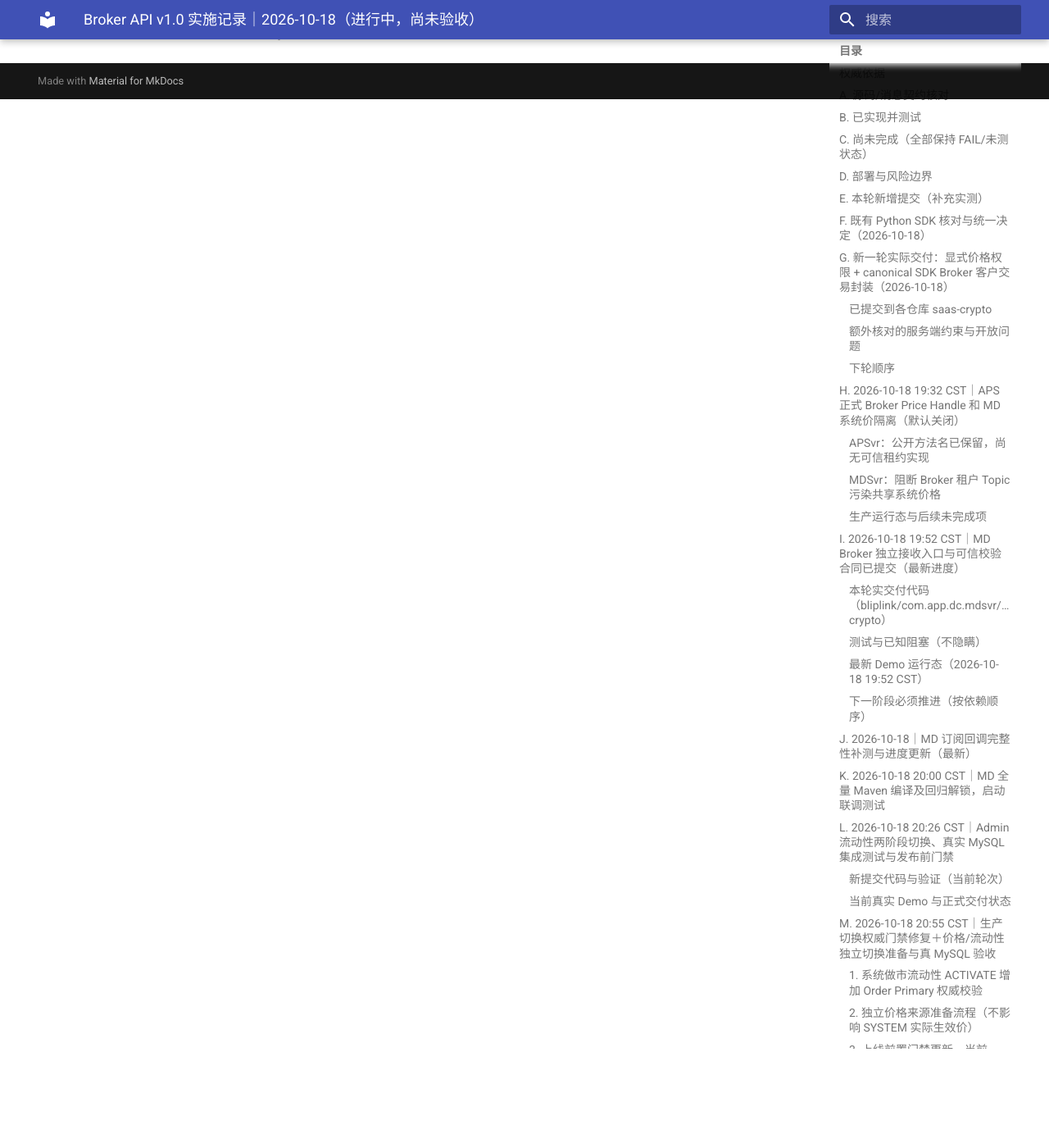
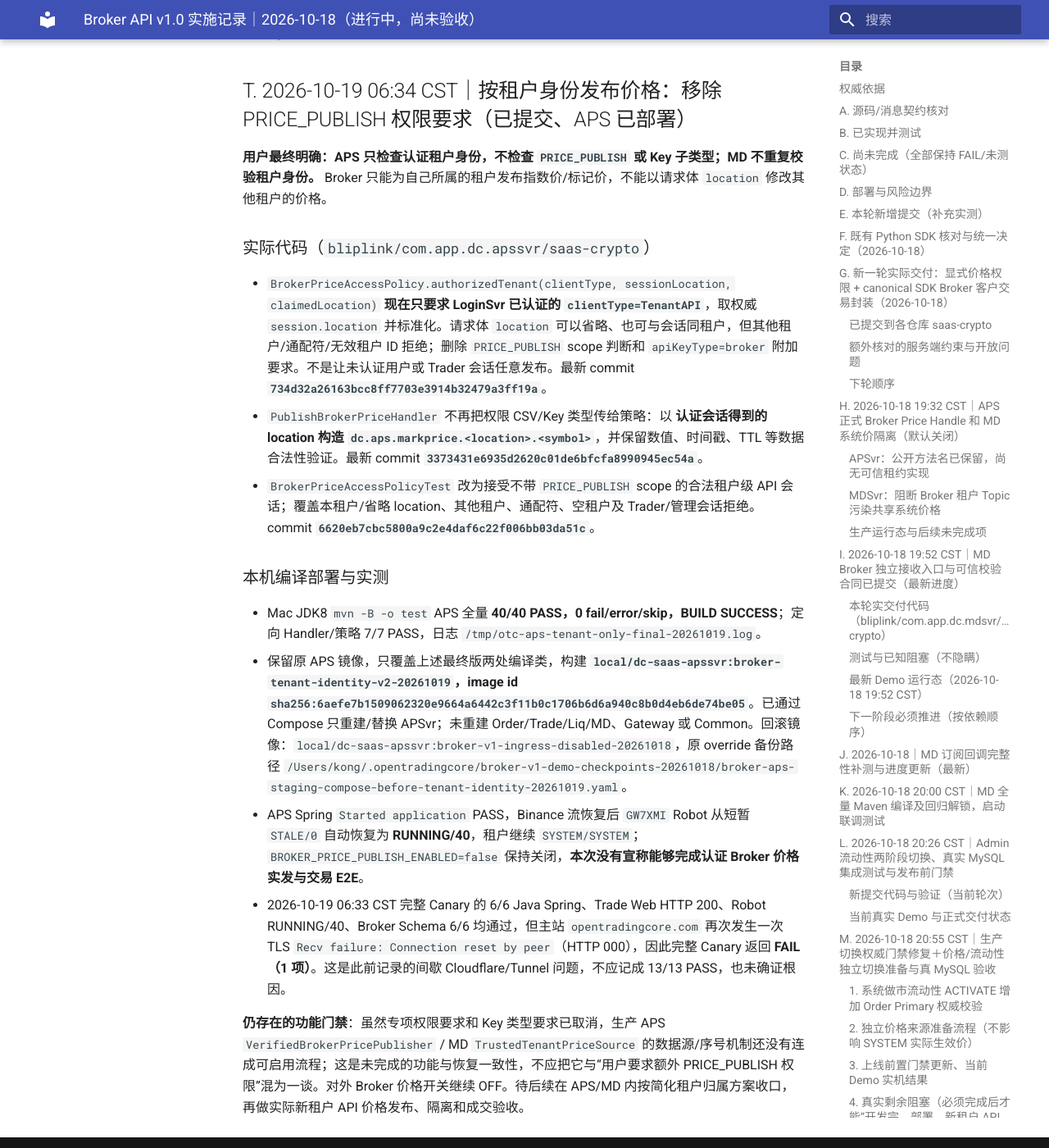
Before and after one commit to bliplink/dc-quant-deploy, an MkDocs documentation site: the page built from docs/BROKER_API_V1_IMPLEMENTATION_AUDIT_20261018.zh-CN.md, in a window 1280 px wide and 1400 px high, scrolled down 23992 px. Shown: the whole window at 82% size. Built offline with MkDocs 1.6.1 and Material for MkDocs 9.7.7, drawn with Linux system fonts in a browser that asks for light colours.

Commit message:
docs(broker): APS tenant identity only, 40 tests, deployed image and canary TLS failure [skip ci]

```diff
--- a/docs/BROKER_API_V1_IMPLEMENTATION_AUDIT_20261018.zh-CN.md
+++ b/docs/BROKER_API_V1_IMPLEMENTATION_AUDIT_20261018.zh-CN.md
@@ -370,3 +370,23 @@
 追加证据：在 23:42 CST 连续五组公网请求，`opentradingcore.com` **5/5 HTTP 200**，`trade.opentradingcore.com` **4/5 HTTP 200、一次 HTTP 000**；Cloudflare Tunnel 仍为 Mac 主机进程 `cloudflared tunnel --config /Users/kong/.cloudflared/config.yml run opentradingcore-macmini`，已持续运行多日。配置中主站指向主机本地 `127.0.0.1:18094`，Trade Web 指向 `127.0.0.1:18088`；这两个**正确源站端口**各执行三次本机请求，分别 **3/3 HTTP 200** 和 **3/3 HTTP 200**，响应均约 1ms。平台 Web 容器为 `running/healthy`。以上结果提示问题更可能出现在外部 TLS/Tunnel 路径，但**尚未定位重置发生的确切层级，不能假称已修复**。
 
 处理策略：本轮保持现有 Cloudflare Tunnel 和全部候选服务运行，不对生产交易线程进行盲目 Tunnel 重启；独立记录公网间歇连接复位，下一轮可对客户端→Cloudflare、Cloudflare→cloudflared 的连接日志和隧道协议/重连事件做时间关联，再决定是否调整。**严格 Canary 仍保持单次失败即失败，不通过重试掩盖回归。** Broker 价源三个开关维持 OFF。
+
+
+## T. 2026-10-19 06:34 CST｜按租户身份发布价格：移除 PRICE_PUBLISH 权限要求（已提交、APS 已部署）
+
+**用户最终明确：APS 只检查认证租户身份，不检查 `PRICE_PUBLISH` 或 Key 子类型；MD 不重复校验租户身份。** Broker 只能为自己所属的租户发布指数价/标记价，不能以请求体 `location` 修改其他租户的价格。
+
+### 实际代码（`bliplink/com.app.dc.apssvr/saas-crypto`）
+
+- `BrokerPriceAccessPolicy.authorizedTenant(clientType, sessionLocation, claimedLocation)` **现在只要求 LoginSvr 已认证的 `clientType=TenantAPI`**，取权威 `session.location` 并标准化。请求体 `location` 可以省略、也可与会话同租户，但其他租户/通配符/无效租户 ID 拒绝；删除 `PRICE_PUBLISH` scope 判断和 `apiKeyType=broker` 附加要求。不是让未认证用户或 Trader 会话任意发布。最新 commit **`734d32a26163bcc8ff7703e3914b32479a3ff19a`**。
+- `PublishBrokerPriceHandler` 不再把权限 CSV/Key 类型传给策略：以 **认证会话得到的 location 构造 `dc.aps.markprice.<location>.<symbol>`**，并保留数值、时间戳、TTL 等数据合法性验证。最新 commit **`3373431e6935d2620c01de6bfcfa8990945ec54a`**。
+- `BrokerPriceAccessPolicyTest` 改为接受不带 `PRICE_PUBLISH` scope 的合法租户级 API 会话；覆盖本租户/省略 location、其他租户、通配符、空租户及 Trader/管理会话拒绝。commit **`6620eb7cbc5800a9c2e4daf6c22f006bb03da51c`**。
+
+### 本机编译部署与实测
+
+- Mac JDK8 `mvn -B -o test` APS 全量 **40/40 PASS，0 fail/error/skip，BUILD SUCCESS**；定向 Handler/策略 7/7 PASS，日志 `/tmp/otc-aps-tenant-only-final-20261019.log`。
+- 保留原 APS 镜像，只覆盖上述最终版两处编译类，构建 **`local/dc-saas-apssvr:broker-tenant-identity-v2-20261019`，image id `sha256:6aefe7b1509062320e9664a6442c3f11b0c1706b6d6a940c8b0d4eb6de74be05`**。已通过 Compose 只重建/替换 APSvr；未重建 Order/Trade/Liq/MD、Gateway 或 Common。回滚镜像：`local/dc-saas-apssvr:broker-v1-ingress-disabled-20261018`，原 override 备份路径 `/Users/kong/.opentradingcore/broker-v1-demo-checkpoints-20261018/broker-aps-staging-compose-before-tenant-identity-20261019.yaml`。
+- APS Spring `Started application` PASS，Binance 流恢复后 `GW7XMI` Robot 从短暂 `STALE/0` 自动恢复为 **RUNNING/40**，租户继续 `SYSTEM/SYSTEM`；`BROKER_PRICE_PUBLISH_ENABLED=false` 保持关闭，**本次没有宣称能够完成认证 Broker 价格实发与交易 E2E**。
+- 2026-10-19 06:33 CST 完整 Canary 的 6/6 Java Spring、Trade Web HTTP 200、Robot RUNNING/40、Broker Schema 6/6 均通过，但主站 `opentradingcore.com` 再次发生一次 TLS `Recv failure: Connection reset by peer`（HTTP 000），因此完整 Canary 返回 **FAIL（1 项）**。这是此前记录的间歇 Cloudflare/Tunnel 问题，不应记成 13/13 PASS，也未确证根因。
+
+**仍存在的功能门禁**：虽然专项权限要求和 Key 类型要求已取消，生产 APS `VerifiedBrokerPricePublisher` / MD `TrustedTenantPriceSource` 的数据源/序号机制还没有连成可启用流程；这是未完成的功能与恢复一致性，不应把它与“用户要求额外 PRICE_PUBLISH 权限”混为一谈。对外 Broker 价格开关继续 OFF。待后续在 APS/MD 内按简化租户归属方案收口，再做实际新租户 API 价格发布、隔离和成交验收。
```
